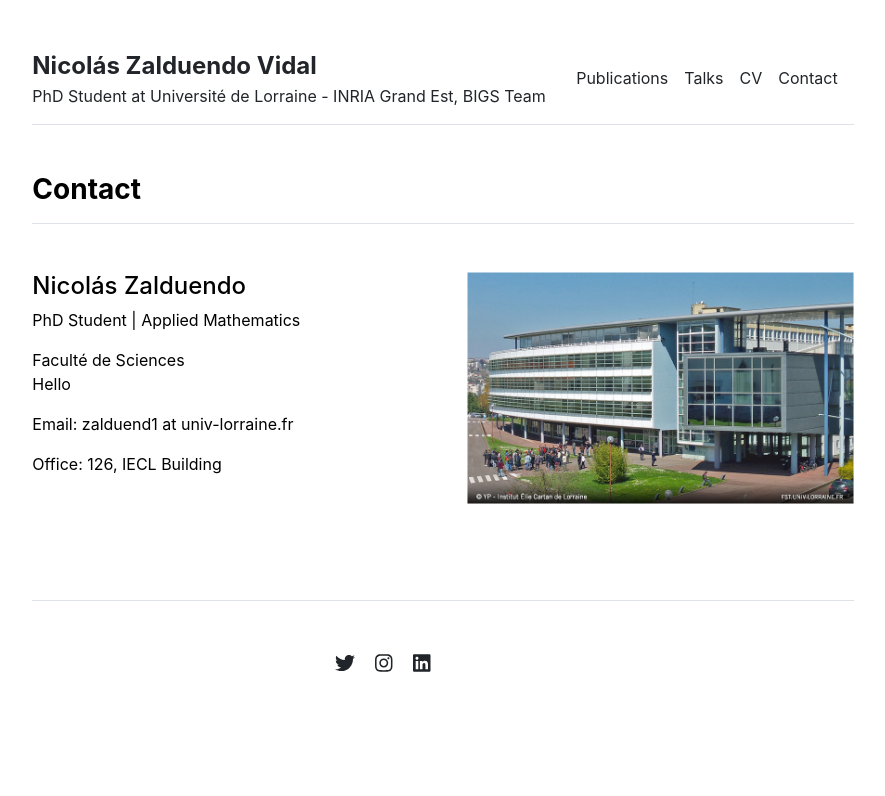
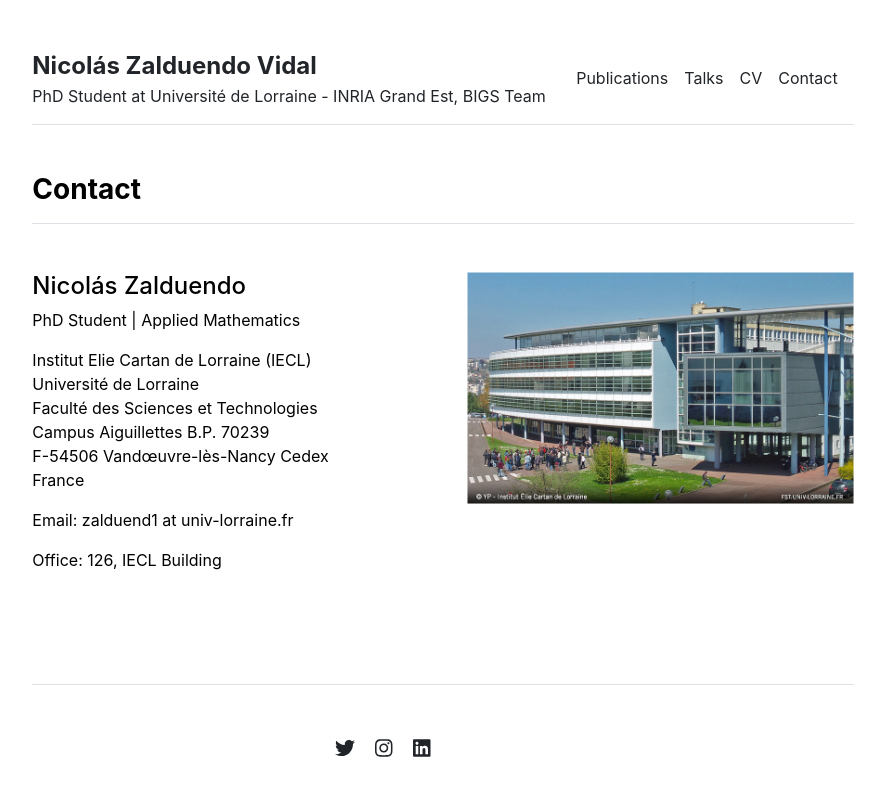
Before and after one commit to nzalduendo/nzalduendo.github.io, a Jekyll site: the page built from contact.md, in a window 1280 px wide. Shown: the top 796 px of the page, without its empty margins (197-1082 px from the left). Built offline with Jekyll 4.4.1, drawn with Linux system fonts in a browser that asks for light colours.

Commit message:
Update settings.yml

```diff
--- a/_data/settings.yml
+++ b/_data/settings.yml
@@ -21,4 +21,4 @@ social:
 - {icon: 'linkedin', link: 'https://www.linkedin.com/in/nicolás-zalduendo-vidal-007093133/'}
 
 contacts:
-- {name: 'Nicolás Zalduendo', title: 'PhD Student', department: 'Applied Mathematics', institution: 'Université de Lorraine', institution_address: 'Faculté de Sciences <br> Hello', phone: '(000) 000-0000', email: 'zalduend1 at univ-lorraine.fr', office: '126, IECL Building', image: 'assets/img/IECL.jpg'}
+- {name: 'Nicolás Zalduendo', title: 'PhD Student', department: 'Applied Mathematics', institution: 'Université de Lorraine', institution_address: 'Institut Elie Cartan de Lorraine (IECL)<br>Université de Lorraine<br>Faculté des Sciences et Technologies<br>Campus Aiguillettes B.P. 70239<br>F-54506 Vandœuvre-lès-Nancy Cedex<br>France', phone: '(000) 000-0000', email: 'zalduend1 at univ-lorraine.fr', office: '126, IECL Building', image: 'assets/img/IECL.jpg'}
```
